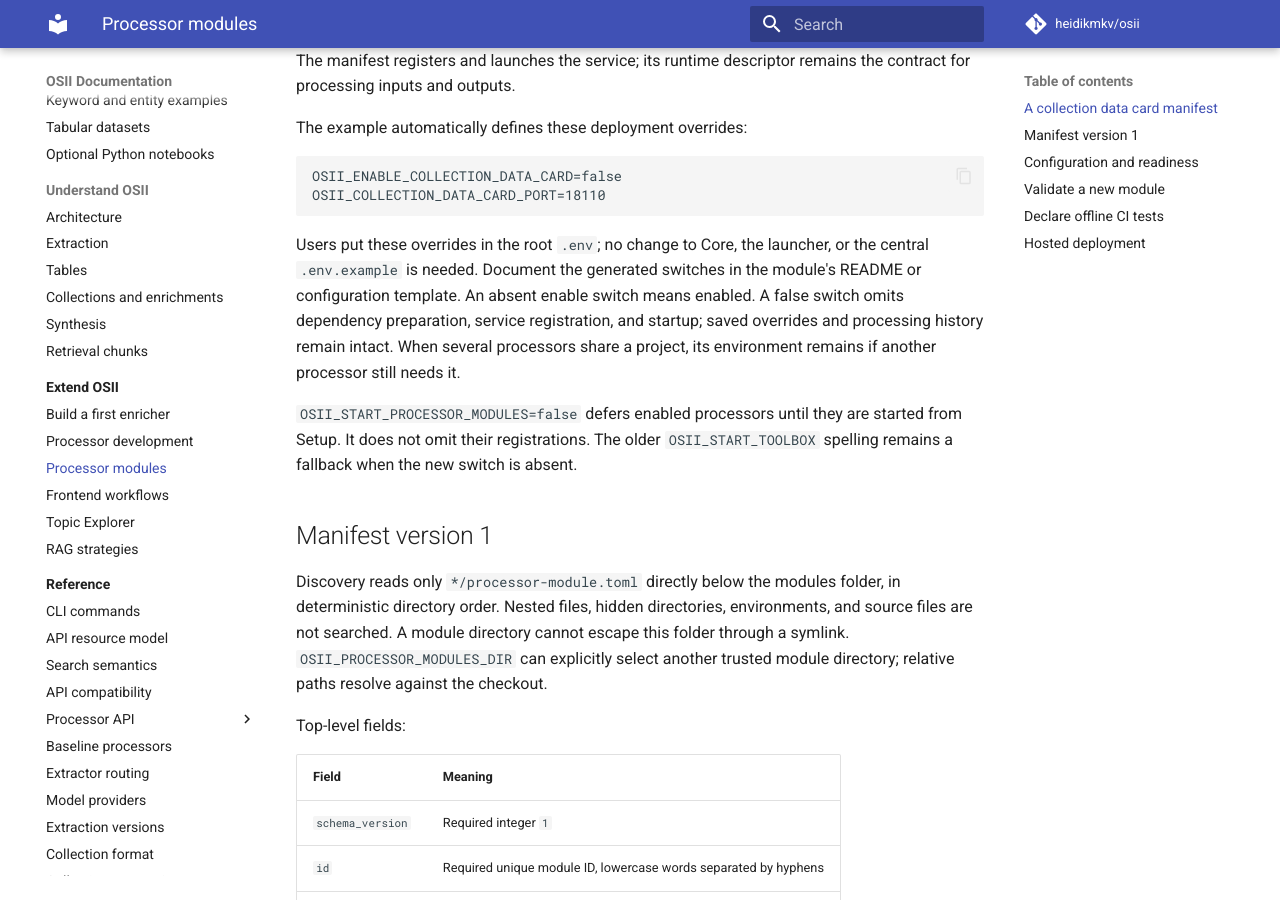
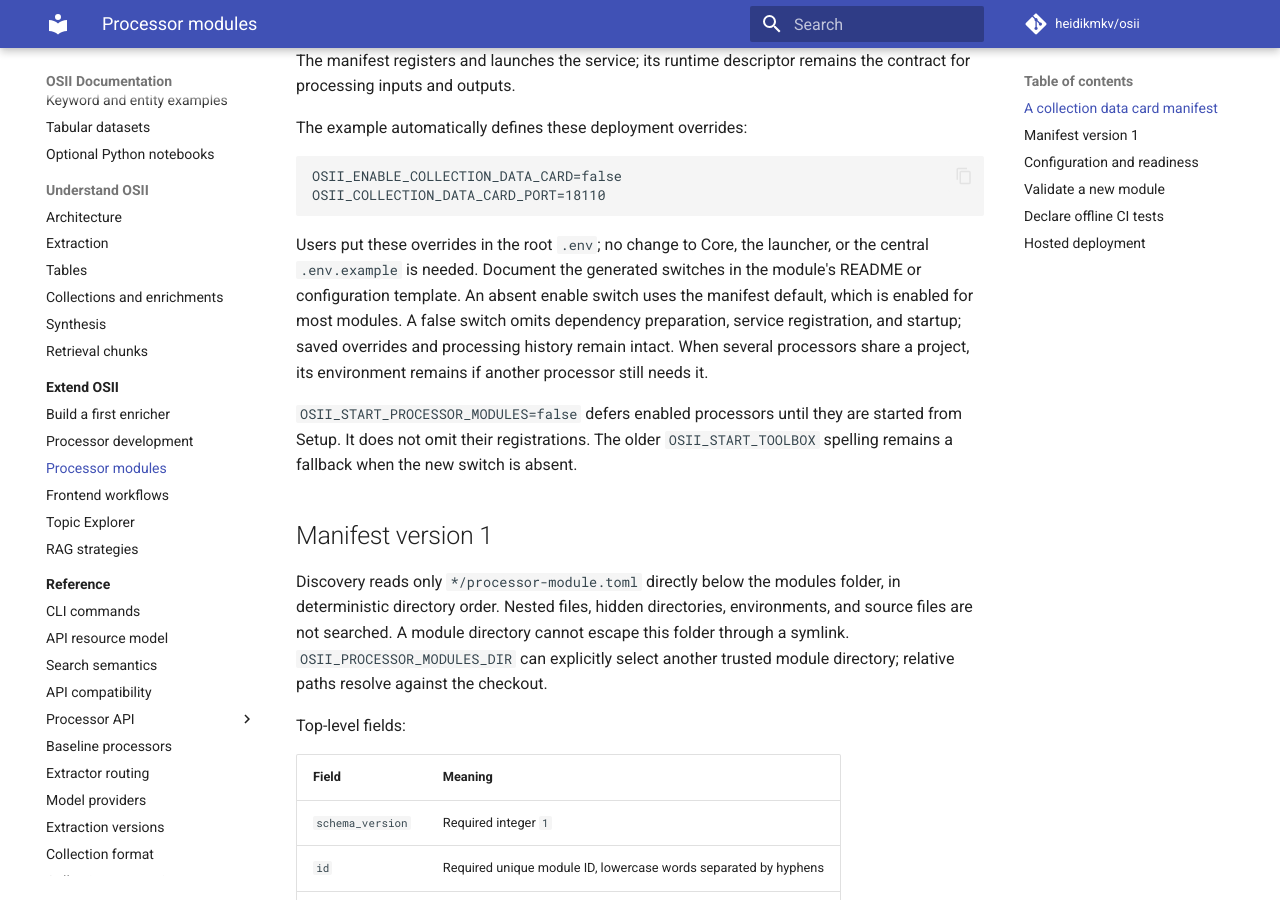
Before and after one commit to sandialabs/OSII, an MkDocs documentation site: the page built from docs/extending/processor-modules.md, in a window 1280 px wide and 900 px high, scrolled down 1000 px. Built offline with MkDocs 1.6.1 and Material for MkDocs 9.7.7, drawn with Linux system fonts in a browser that asks for light colours; comment, search, counter and statistics services are not loaded.

```diff
--- a/docs/extending/processor-modules.md
+++ b/docs/extending/processor-modules.md
@@ -53,7 +53,8 @@ OSII_COLLECTION_DATA_CARD_PORT=18110
 
 Users put these overrides in the root `.env`; no change to Core, the launcher,
 or the central `.env.example` is needed. Document the generated switches in the
-module's README or configuration template. An absent enable switch means enabled.
+module's README or configuration template. An absent enable switch uses the
+manifest default, which is enabled for most modules.
 A false switch omits dependency preparation, service registration, and startup;
 saved overrides and processing history remain intact. When several processors
 share a project, its environment remains if another processor still needs it.
```
Also changed, not shown: osii-processor-modules/README.md (+1 -0 lines).
